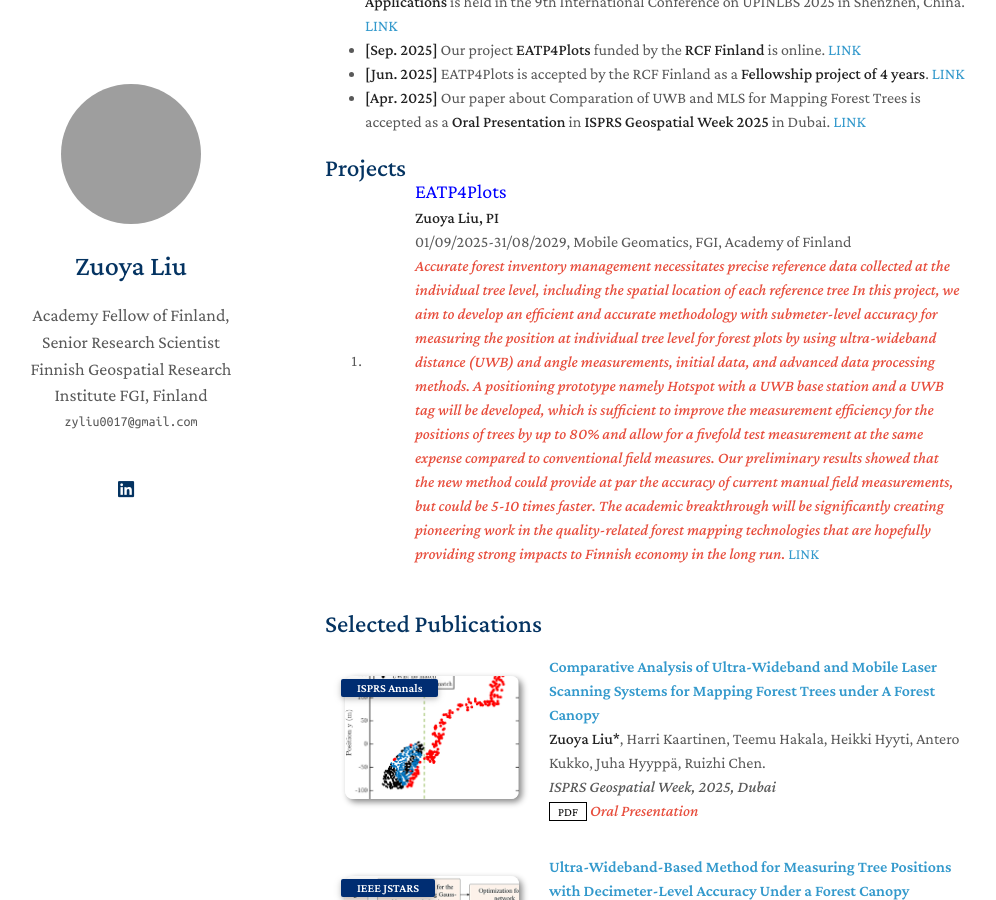
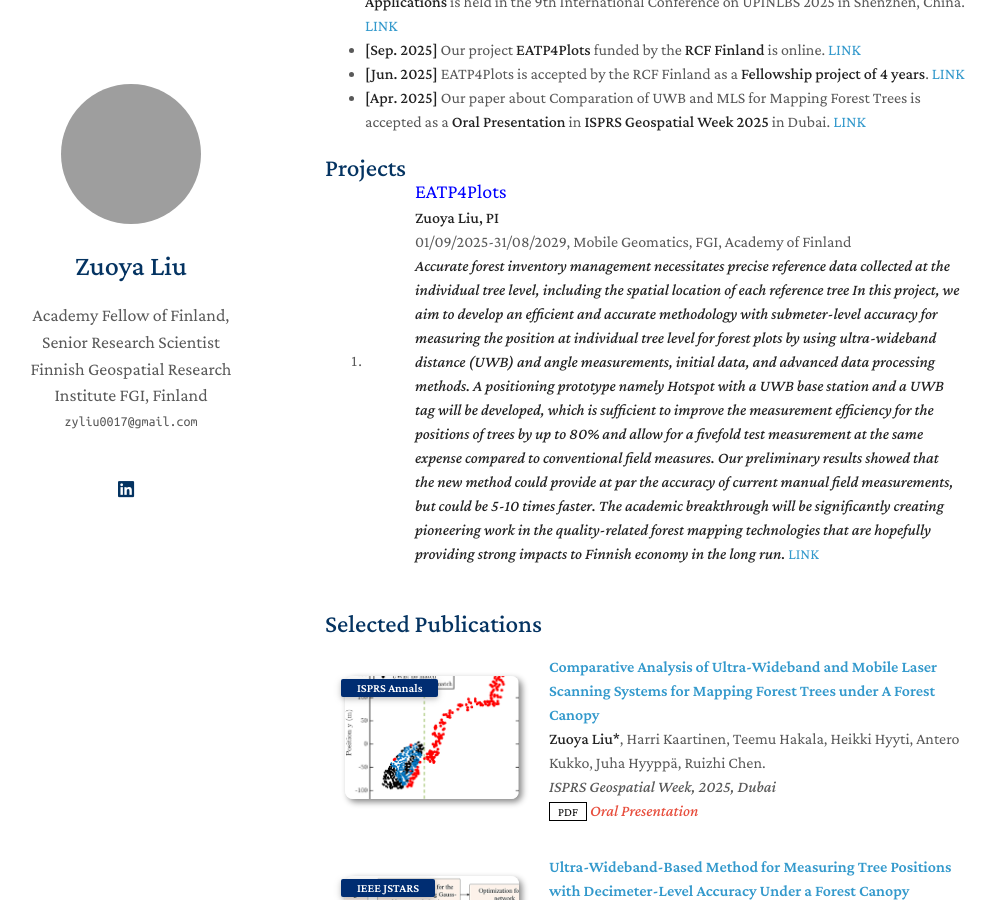
Before and after one commit to zyliu0017/zyliu0017.github.io, a Jekyll site: the page built from index.md, in a window 1280 px wide and 900 px high, scrolled down 585 px. Shown: the whole window, without its empty margins (145-1141 px from the left). Built offline with Jekyll 4.4.1, drawn with Linux system fonts in a browser that asks for light colours; a style sheet for code colours, icons or effects is not loaded; grey boxes are pictures that could not be loaded.

Commit message:
update the introduction

```diff
--- a/_includes/projects.md
+++ b/_includes/projects.md
@@ -18,7 +18,7 @@
       <div class="info2">{{ link.info2 }}</div>
     <div class="links">
       {% if link.notes %}
-      <strong> <i style="color:#e74d3c">{{ link.notes }}</i></strong>
+      <strong><em>{{ link.notes }}</em></strong>
       {% endif %}
       {% if link.Link %}
       <a href="{{ link.Link }}" class="btn btn-sm z-depth-0" role="button" target="_blank" style="font-size:15px;">LINK</a><br>
```
